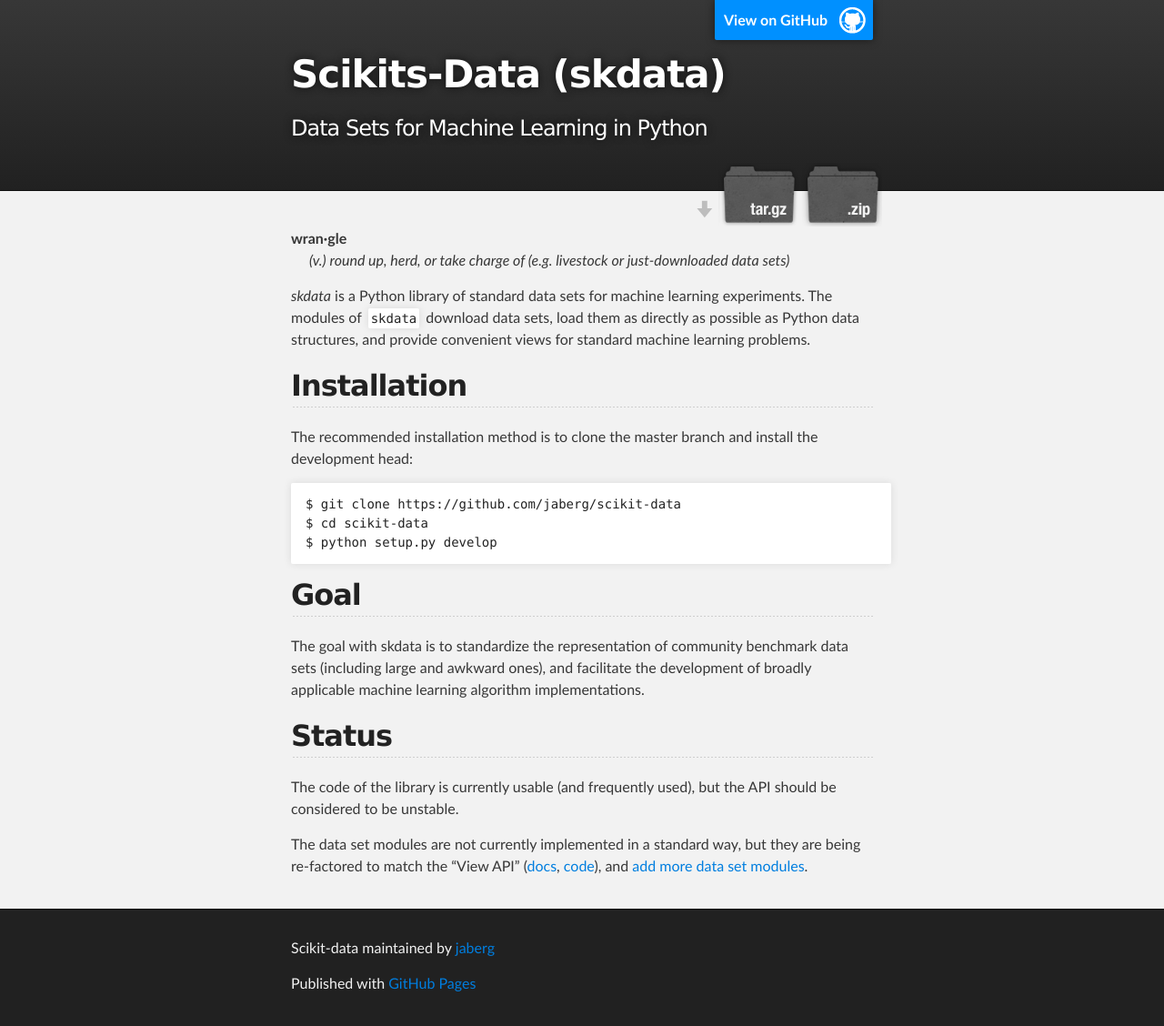
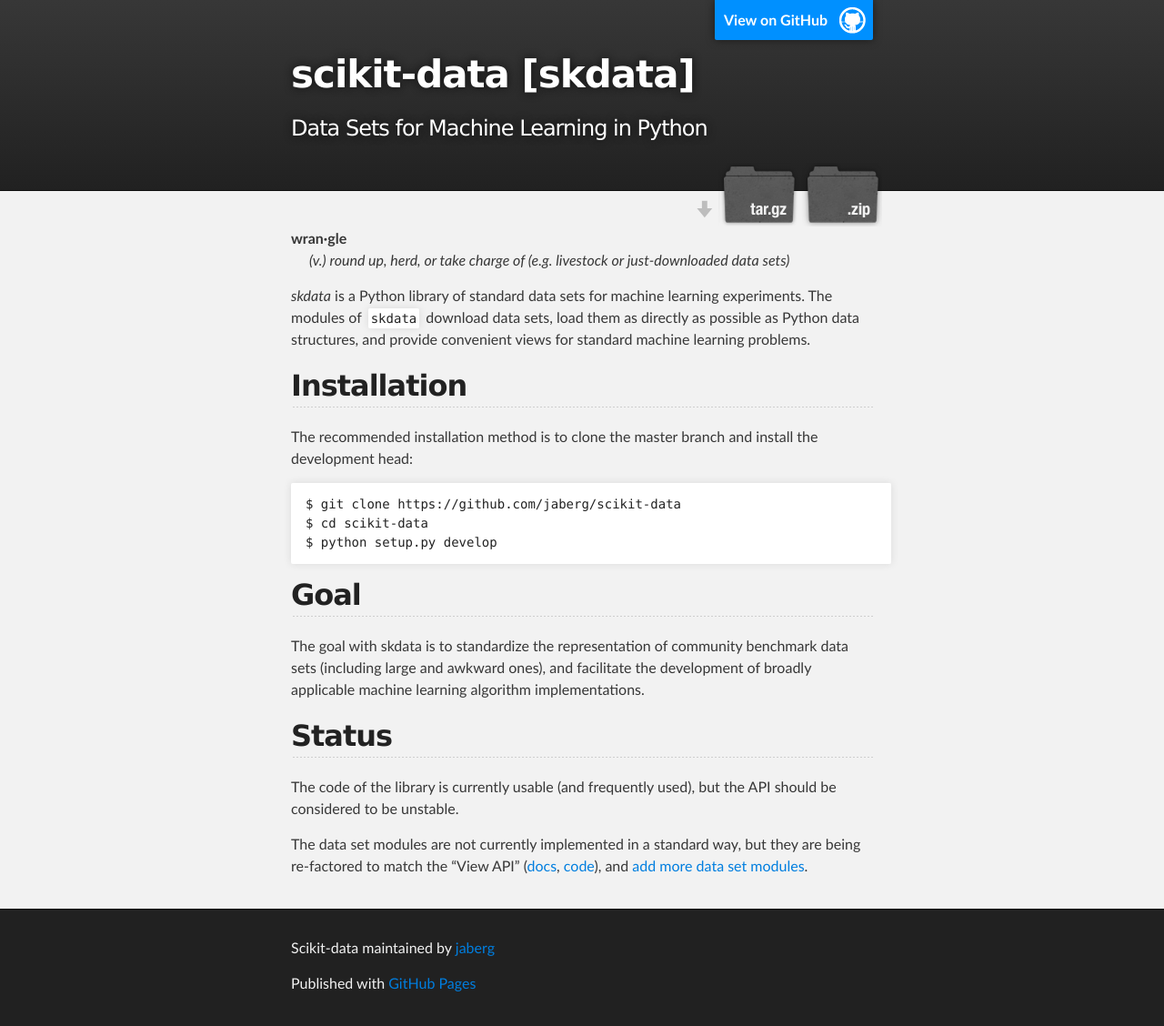
Before and after one commit to jaberg/skdata, a Jekyll site: the page built from index.markdown, in a window 1280 px wide. Shown: the whole page at 91% size. Built offline with Jekyll 4.4.1, drawn with Linux system fonts in a browser that asks for light colours.

Commit message:
updated banner

```diff
--- a/_layouts/default.html
+++ b/_layouts/default.html
@@ -17,7 +17,7 @@
         <header class="inner">
           <a id="forkme_banner" href="https://github.com/jaberg/scikit-data">View on GitHub</a>
 
-          <h1 id="project_title">Scikits-Data (skdata)</h1>
+          <h1 id="project_title">scikit-data [skdata]</h1>
           <h2 id="project_tagline">Data Sets for Machine Learning in Python</h2>
 
             <section id="downloads">
```
